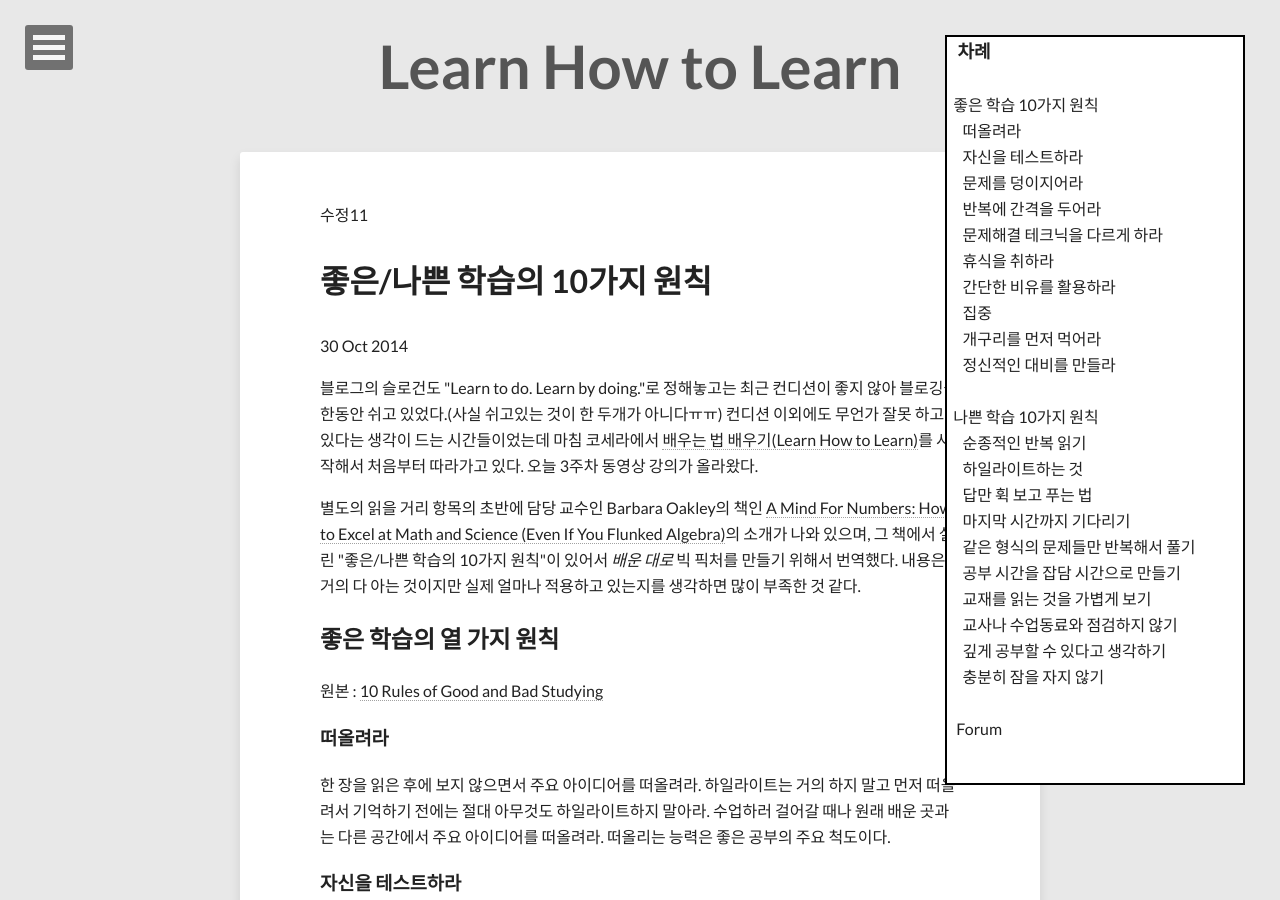
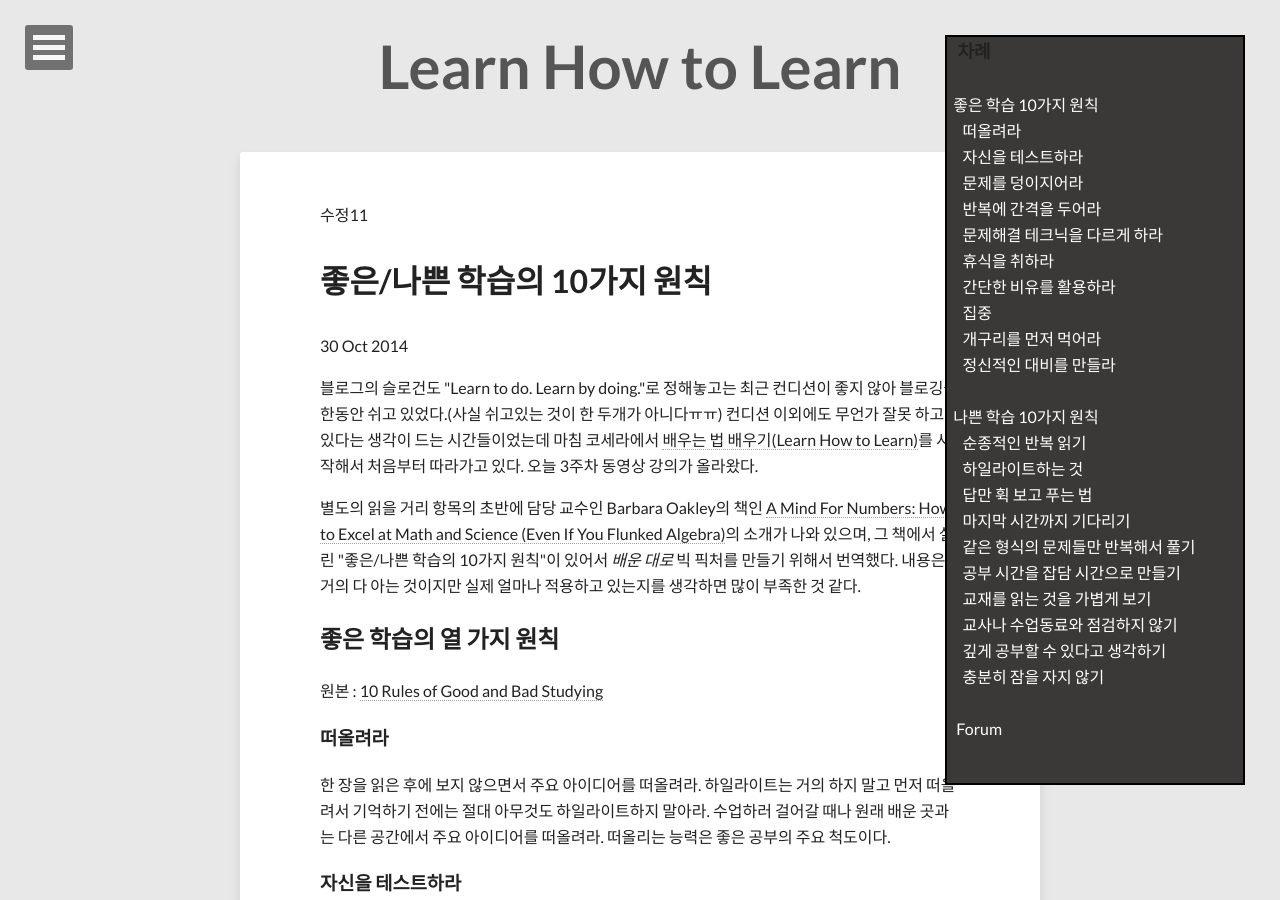
Before and after one commit to geoncheollee/geonblog, a Jekyll site: the page built from how_study.html, in a window 1280 px wide and 900 px high. Built offline with Jekyll 4.4.1, drawn with Linux system fonts in a browser that asks for light colours; nearby versions of some CDN libraries; comment, search, counter and statistics services are not loaded.

Commit message:
20141103_hong

```diff
--- a/how_study.html
+++ b/how_study.html
@@ -14,31 +14,31 @@ share: true
 
 <html>
 <body>
-	<div style="background: white; height: 750px; width: 300px; border: 2px solid black; position: fixed; top: 35px; right: 35px;">
+	<div style="background-image: URL({{ site.url }}/images/list2.png); height: 750px; width: 300px; border: 2px solid black; position: fixed; top: 35px; right: 35px;">
   			<b><span style="font-size: large;">&nbsp;&nbsp;&nbsp;차례</span></b><br /><br>
-  			<a href="#good"> &nbsp;&nbsp;좋은 학습 10가지 원칙</a> <br>
-  			<a href="#good1"> &nbsp;&nbsp;&nbsp;&nbsp;&nbsp;떠올려라 </a> <br>
-  			<a href="#good2"> &nbsp;&nbsp;&nbsp;&nbsp;&nbsp;자신을 테스트하라 </a> <br>
-  			<a href="#good3"> &nbsp;&nbsp;&nbsp;&nbsp;&nbsp;문제를 덩이지어라 </a> <br>
-  			<a href="#good4"> &nbsp;&nbsp;&nbsp;&nbsp;&nbsp;반복에 간격을 두어라 </a> <br>
-  			<a href="#good5"> &nbsp;&nbsp;&nbsp;&nbsp;&nbsp;문제해결 테크닉을 다르게 하라 </a> <br>
-  			<a href="#good6"> &nbsp;&nbsp;&nbsp;&nbsp;&nbsp;휴식을 취하라 </a> <br>
-  			<a href="#good7"> &nbsp;&nbsp;&nbsp;&nbsp;&nbsp;간단한 비유를 활용하라 </a> <br>
-  			<a href="#good8"> &nbsp;&nbsp;&nbsp;&nbsp;&nbsp;집중 </a> <br>
-  			<a href="#good9"> &nbsp;&nbsp;&nbsp;&nbsp;&nbsp;개구리를 먼저 먹어라 </a> <br>
-  			<a href="#good10"> &nbsp;&nbsp;&nbsp;&nbsp;&nbsp;정신적인 대비를 만들라 </a> <br><br>
-  		  	<a href="#bad"> &nbsp;&nbsp;나쁜 학습 10가지 원칙</a> <br>
-  			<a href="#bad1"> &nbsp;&nbsp;&nbsp;&nbsp;&nbsp;순종적인 반복 읽기 </a> <br>
-  			<a href="#bad2"> &nbsp;&nbsp;&nbsp;&nbsp;&nbsp;하일라이트하는 것 </a> <br>
-  			<a href="#bad3"> &nbsp;&nbsp;&nbsp;&nbsp;&nbsp;답만 휙 보고 푸는 법 </a> <br>
-  			<a href="#bad4"> &nbsp;&nbsp;&nbsp;&nbsp;&nbsp;마지막 시간까지 기다리기 </a> <br>
-  			<a href="#bad5"> &nbsp;&nbsp;&nbsp;&nbsp;&nbsp;같은 형식의 문제들만 반복해서 풀기 </a> <br>
-  			<a href="#bad6"> &nbsp;&nbsp;&nbsp;&nbsp;&nbsp;공부 시간을 잡담 시간으로 만들기 </a> <br>
-  			<a href="#bad7"> &nbsp;&nbsp;&nbsp;&nbsp;&nbsp;교재를 읽는 것을 가볍게 보기 </a> <br>
-  			<a href="#bad8"> &nbsp;&nbsp;&nbsp;&nbsp;&nbsp;교사나 수업동료와 점검하지 않기 </a> <br>
-  			<a href="#bad9"> &nbsp;&nbsp;&nbsp;&nbsp;&nbsp;깊게 공부할 수 있다고 생각하기 </a> <br>
-  			<a href="#bad10"> &nbsp;&nbsp;&nbsp;&nbsp;&nbsp;충분히 잠을 자지 않기 </a> <br><br>
-  			<a href="#forum"> &nbsp;&nbsp; Forum </a> <br>
+  			<a href="#good" style="color: white"> &nbsp;&nbsp;좋은 학습 10가지 원칙</a> <br>
+  			<a href="#good1" style="color: white"> &nbsp;&nbsp;&nbsp;&nbsp;&nbsp;떠올려라 </a> <br>
+  			<a href="#good2" style="color: white"> &nbsp;&nbsp;&nbsp;&nbsp;&nbsp;자신을 테스트하라 </a> <br>
+  			<a href="#good3" style="color: white"> &nbsp;&nbsp;&nbsp;&nbsp;&nbsp;문제를 덩이지어라 </a> <br>
+  			<a href="#good4" style="color: white"> &nbsp;&nbsp;&nbsp;&nbsp;&nbsp;반복에 간격을 두어라 </a> <br>
+  			<a href="#good5" style="color: white"> &nbsp;&nbsp;&nbsp;&nbsp;&nbsp;문제해결 테크닉을 다르게 하라 </a> <br>
+  			<a href="#good6" style="color: white"> &nbsp;&nbsp;&nbsp;&nbsp;&nbsp;휴식을 취하라 </a> <br>
+  			<a href="#good7" style="color: white"> &nbsp;&nbsp;&nbsp;&nbsp;&nbsp;간단한 비유를 활용하라 </a> <br>
+  			<a href="#good8" style="color: white"> &nbsp;&nbsp;&nbsp;&nbsp;&nbsp;집중 </a> <br>
+  			<a href="#good9" style="color: white"> &nbsp;&nbsp;&nbsp;&nbsp;&nbsp;개구리를 먼저 먹어라 </a> <br>
+  			<a href="#good10" style="color: white"> &nbsp;&nbsp;&nbsp;&nbsp;&nbsp;정신적인 대비를 만들라 </a> <br><br>
+  		  	<a href="#bad" style="color: white"> &nbsp;&nbsp;나쁜 학습 10가지 원칙</a> <br>
+  			<a href="#bad1" style="color: white"> &nbsp;&nbsp;&nbsp;&nbsp;&nbsp;순종적인 반복 읽기 </a> <br>
+  			<a href="#bad2" style="color: white"> &nbsp;&nbsp;&nbsp;&nbsp;&nbsp;하일라이트하는 것 </a> <br>
+  			<a href="#bad3" style="color: white"> &nbsp;&nbsp;&nbsp;&nbsp;&nbsp;답만 휙 보고 푸는 법 </a> <br>
+  			<a href="#bad4" style="color: white"> &nbsp;&nbsp;&nbsp;&nbsp;&nbsp;마지막 시간까지 기다리기 </a> <br>
+  			<a href="#bad5" style="color: white"> &nbsp;&nbsp;&nbsp;&nbsp;&nbsp;같은 형식의 문제들만 반복해서 풀기 </a> <br>
+  			<a href="#bad6" style="color: white"> &nbsp;&nbsp;&nbsp;&nbsp;&nbsp;공부 시간을 잡담 시간으로 만들기 </a> <br>
+  			<a href="#bad7" style="color: white"> &nbsp;&nbsp;&nbsp;&nbsp;&nbsp;교재를 읽는 것을 가볍게 보기 </a> <br>
+  			<a href="#bad8" style="color: white"> &nbsp;&nbsp;&nbsp;&nbsp;&nbsp;교사나 수업동료와 점검하지 않기 </a> <br>
+  			<a href="#bad9" style="color: white"> &nbsp;&nbsp;&nbsp;&nbsp;&nbsp;깊게 공부할 수 있다고 생각하기 </a> <br>
+  			<a href="#bad10" style="color: white"> &nbsp;&nbsp;&nbsp;&nbsp;&nbsp;충분히 잠을 자지 않기 </a> <br><br>
+  			<a href="#forum" style="color: white"> &nbsp;&nbsp; Forum </a> <br>
 
 		</div>
 </body>
```
